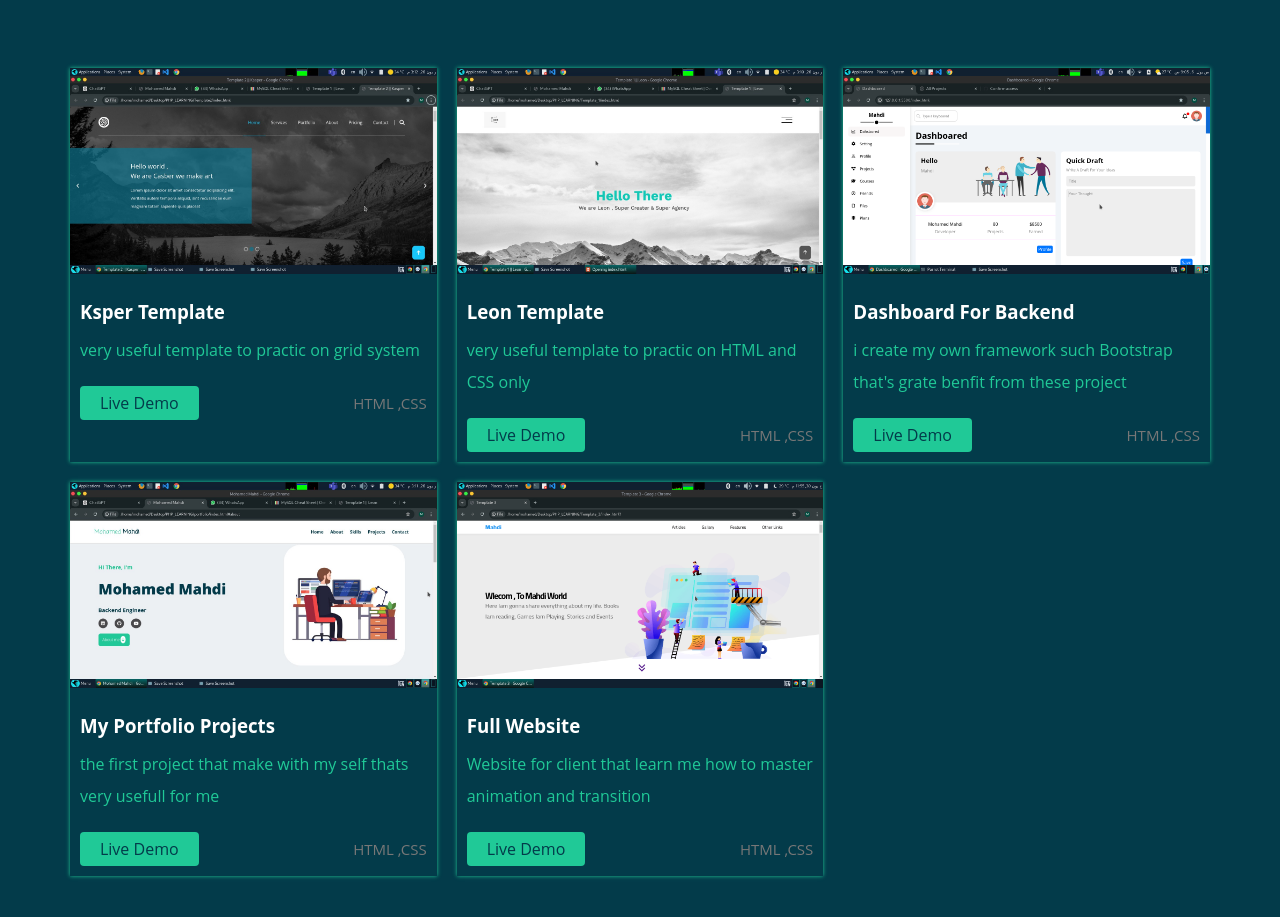
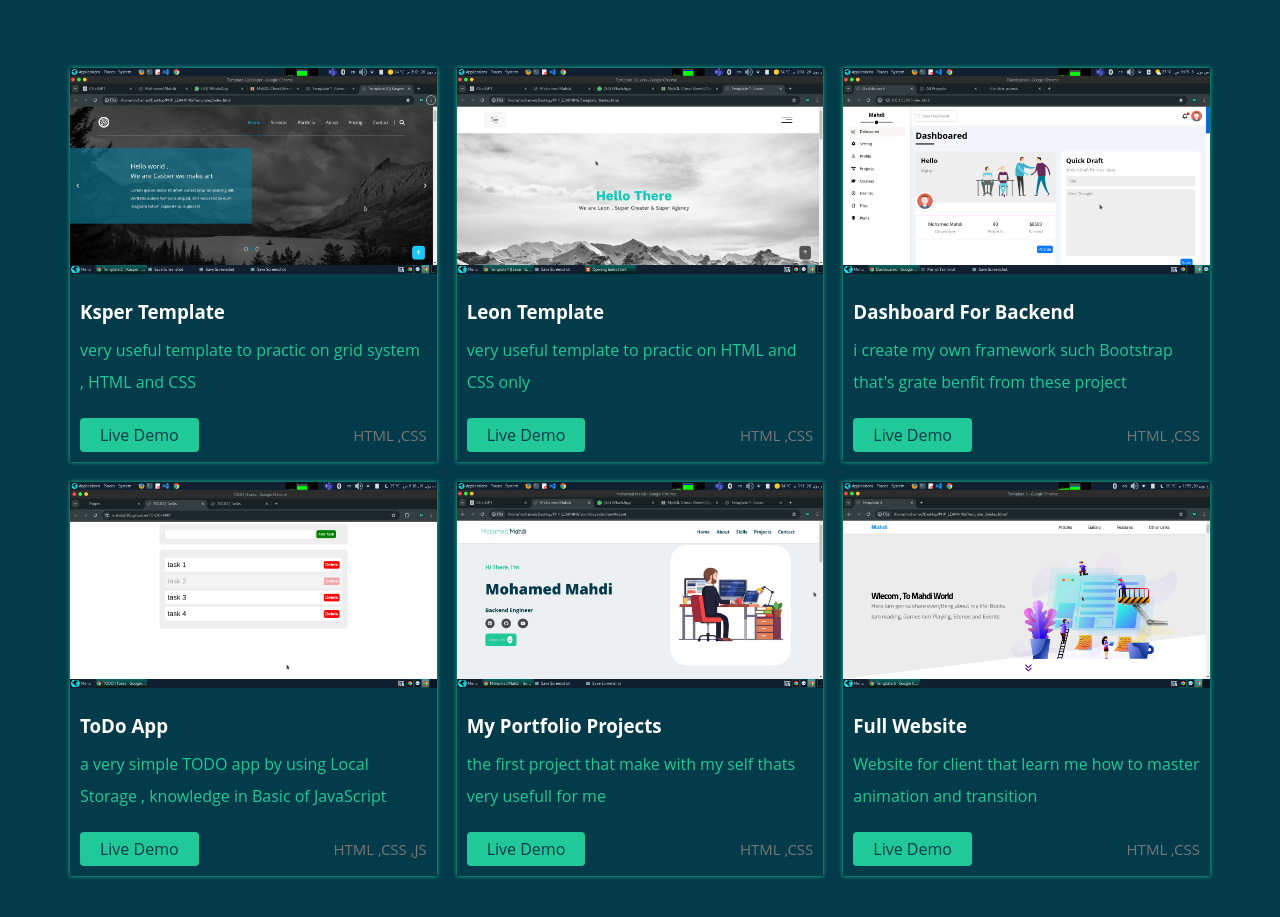
Before and after one commit to Mahdiy005/portfolio, a plain HTML site: page pages/allProjects.html in a window 1280 px wide. Shown: the part 173-1090 px from the top of the page. Drawn offline with Linux system fonts and the light colour scheme.

Commit message:
Add files via upload

```diff
--- a/pages/allProjects.html
+++ b/pages/allProjects.html
@@ -17,7 +17,7 @@
                     <img src="../images/KasperTemp.png" alt="">
                     <div class="text">
                         <h3>Ksper Template</h3>
-                        <p>very useful template to practic on grid system</p>
+                        <p>very useful template to practic on grid system , HTML and CSS</p>
                         <div class="row">
                             <a target="_blank" href="https://mahdiy005.github.io/Template-2-HTML-CSS/" class="live">Live
                                 Demo</a>
@@ -46,6 +46,18 @@
                             <a target="_blank" href="https://mahdiy005.github.io/Dashboard/index.html" class="live">Live
                                 Demo</a>
                             <span class="technology">HTML ,CSS</span>
+                        </div>
+                    </div>
+                </div>
+                <div class="card">
+                    <img src="../images/todo.png" alt="">
+                    <div class="text">
+                        <h3>ToDo App</h3>
+                        <p>a very simple TODO app by using Local Storage , knowledge in Basic of JavaScript</p>
+                        <div class="row">
+                            <a target="_blank" href="https://mahdiy005.github.io/TO-DO-APP/" class="live">Live
+                                Demo</a>
+                            <span class="technology">HTML ,CSS ,JS</span>
                         </div>
                     </div>
                 </div>
```
Also changed, not shown: images/todo.png (added), images/todoapp.png (added).
